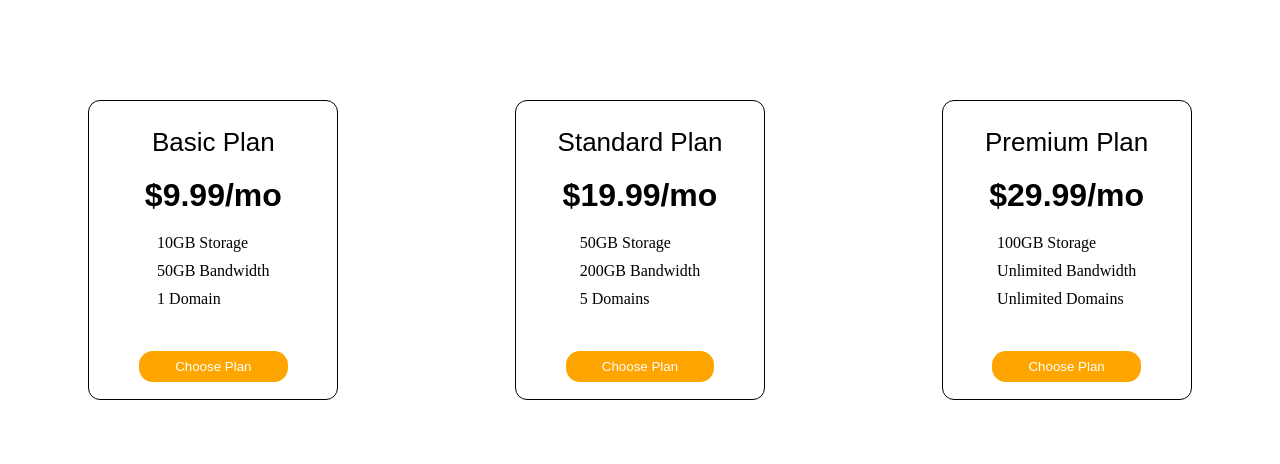
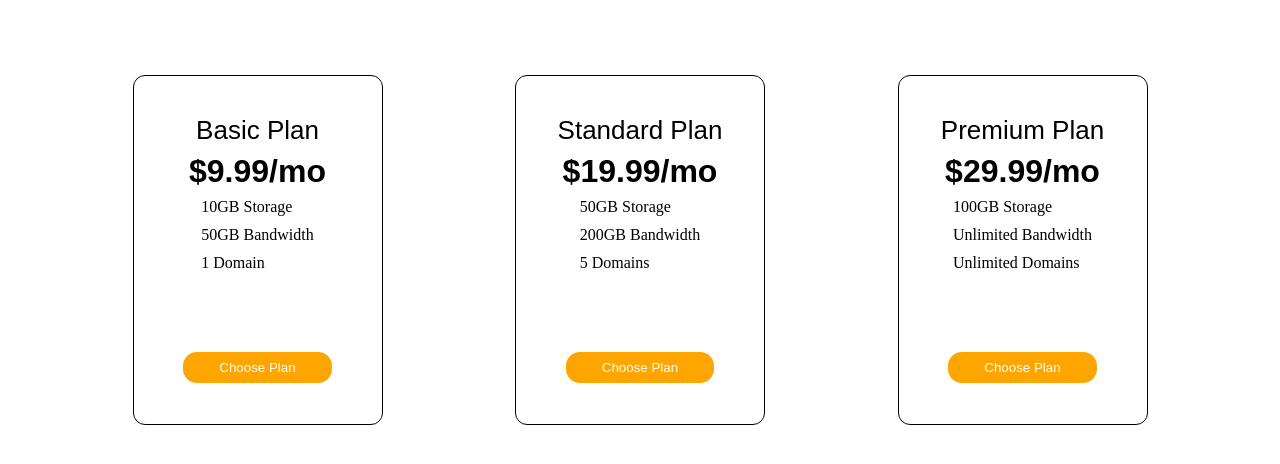
Before and after one commit to alasgarragimov/Sentyabr8Work2, a plain HTML site: page index.html in a window 1280 px wide. Drawn offline with Linux system fonts and the light colour scheme.

Commit message:
Update style.css
i change something size

```diff
--- a/style.css
+++ b/style.css
@@ -5,14 +5,14 @@
 .main_container {
     height: 500px;
     display: flex;
-    justify-content: space-around;
+    justify-content: space-evenly;
     align-items: center;
 }
 
 .basic_cont {
     border-radius: 12px;
     border: 1px solid black;
-    height: 300px;
+    height: 350px;
     width: 250px;
     display: flex;
     flex-direction: column;
@@ -20,12 +20,11 @@
 }
 
 .basic_title_cont {
-    height: 200px;
     display: flex;
     flex-direction: column;
-    gap: 24px;
     align-items: center;
     justify-content: center;
+    gap: 12px;
 }
 
 .basic_title_cont h1 {
@@ -49,7 +48,7 @@
 .basic_cont button {
     margin: 0 auto;
     width: 60%;
-    padding: 8px 14px;
+    padding: 8px 12px;
     border-radius: 14px;
     border: none;
     background-color: orange;
@@ -62,7 +61,7 @@
 .standart_cont {
     border-radius: 12px;
     border: 1px solid black;
-    height: 300px;
+    height: 350px;
     width: 250px;
     display: flex;
     flex-direction: column;
@@ -70,12 +69,11 @@
 }
 
 .standart_title_cont {
-    height: 200px;
     display: flex;
     flex-direction: column;
-    gap: 24px;
     align-items: center;
     justify-content: center;
+    gap: 12px;
 }
 
 .standart_title_cont h1 {
@@ -99,7 +97,7 @@
 .standart_cont button {
     margin: 0 auto;
     width: 60%;
-    padding: 8px 14px;
+    padding: 8px 12px;
     border-radius: 14px;
     border: none;
     background-color: orange;
@@ -112,7 +110,7 @@
 .premium_cont {
     border-radius: 12px;
     border: 1px solid black;
-    height: 300px;
+    height: 350px;
     width: 250px;
     display: flex;
     flex-direction: column;
@@ -120,10 +118,9 @@
 }
 
 .premium_title_cont {
-    height: 200px;
     display: flex;
     flex-direction: column;
-    gap: 24px;
+    gap: 12px;
     align-items: center;
     justify-content: center;
 }
@@ -149,7 +146,7 @@
 .premium_cont button {
     margin: 0 auto;
     width: 60%;
-    padding: 8px 14px;
+    padding: 8px 12px;
     border-radius: 14px;
     border: none;
     background-color: orange;
```
